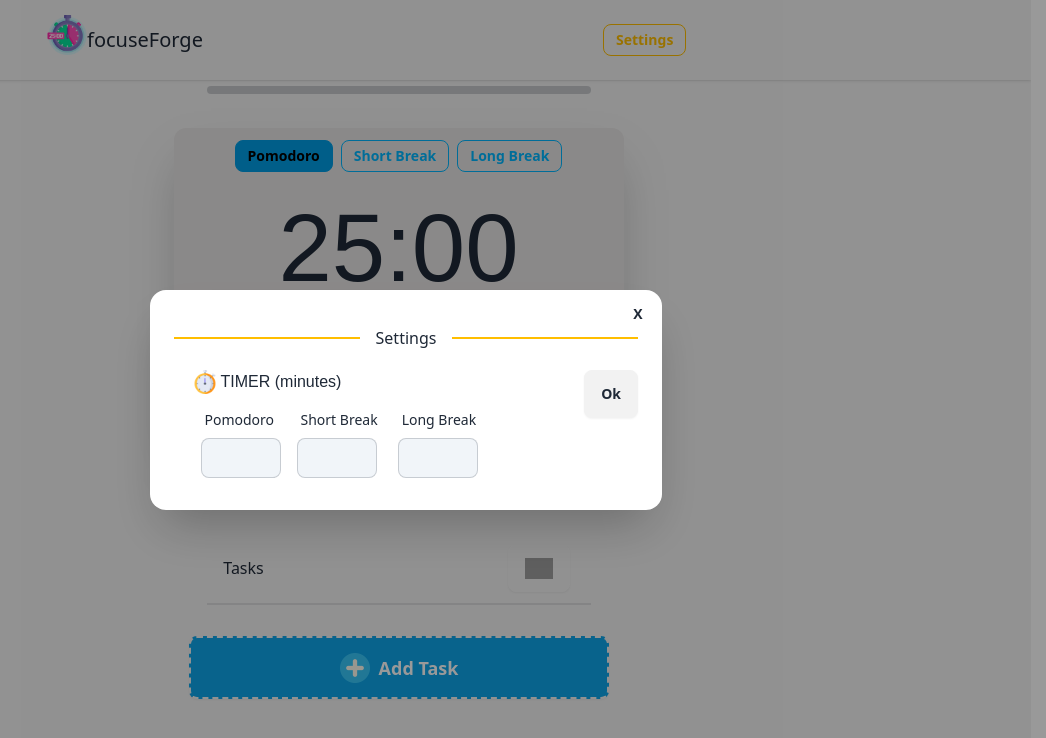
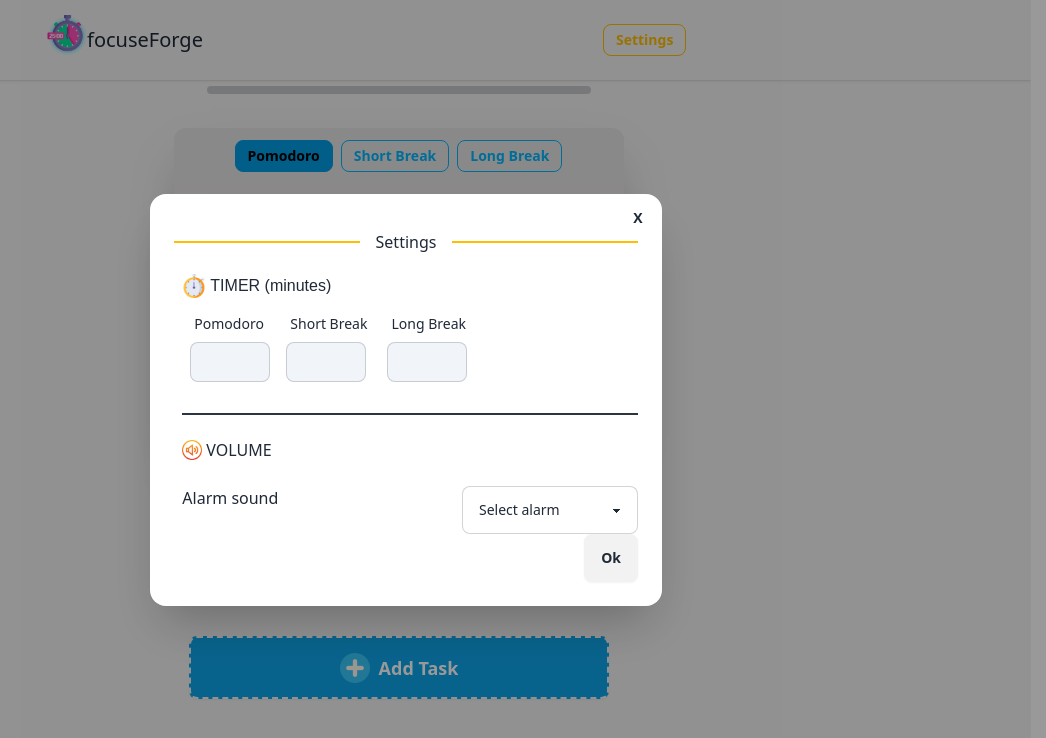
Before and after one commit to stefanpython/focuseForgePomodoro, a React (Vite) app: page / in a window 1280 px wide. Both pictures are taken after a click on the button "Settings". Shown: the top 738 px of the page, without its empty margins (234-1280 px from the left). Built offline with nearby package versions, Linux system fonts and the light colour scheme; grey boxes are pictures that could not be loaded; a web font is replaced by a local one.

Commit message:
Add sound options container to settings modal

```diff
--- a/src/App.tsx
+++ b/src/App.tsx
@@ -64,10 +64,10 @@ function App() {
                 <form
                   onSubmit={handleModalSubmit}
                   method="dialog"
-                  className="flex flex-wrap"
+                  className="flex flex-col justify-start"
                 >
                   {/* Move timer-container to the left */}
-                  <div className="timer-container flex flex-col w-full md:w-auto md:flex-initial md:mr-24">
+                  <div className="timer-container flex flex-col w-full md:w-auto md:flex-initial md:mr-40">
                     <div className="timer flex flex-col items-start">
                       <span className="flex">
                         <img
@@ -88,7 +88,7 @@ function App() {
                         <input
                           type="number"
                           name="pomodoro"
-                          className="input input-bordered w-20 h-10 bg-slate-100"
+                          className="input input-bordered w-16 sm:w-20 h-10 bg-slate-100"
                         />
                       </div>
 
@@ -100,7 +100,7 @@ function App() {
                         <input
                           type="number"
                           name="short"
-                          className="input input-bordered w-20 h-10 bg-slate-100"
+                          className="input input-bordered w-16 sm:w-20 h-10 bg-slate-100"
                         />
                       </div>
 
@@ -112,13 +112,42 @@ function App() {
                         <input
                           type="number"
                           name="long"
-                          className="input input-bordered w-20 h-10 bg-slate-100"
+                          className="input input-bordered w-16 sm:w-20 h-10 bg-slate-100"
                         />
                       </div>
                     </div>
                   </div>
 
-                  <div className="sound-container"></div>
+                  <div className="divider divider-neutral"></div>
+
+                  <div className="sound-container">
+                    <div className="sound flex flex-col items-start">
+                      <span className="flex items-center">
+                        <img
+                          className="w-5 h-5 mr-1"
+                          src="./volume.png"
+                          alt="volume image"
+                        />
+                        VOLUME
+                      </span>
+                    </div>
+
+                    <br />
+
+                    <div className="alarm-container flex justify-between">
+                      <label htmlFor="alarm">Alarm sound</label>
+                      <select className="select select-bordered w-44 max-w-xs">
+                        <option disabled selected>
+                          Select alarm
+                        </option>
+                        <option>Bird</option>
+                        <option>Digital</option>
+                        <option>Kitchen</option>
+                        <option>Modern</option>
+                        <option>Owl</option>
+                      </select>
+                    </div>
+                  </div>
 
                   <div className="flex justify-end">
                     <button type="submit" className="btn">
```
Also changed, not shown: public/volume.png.
